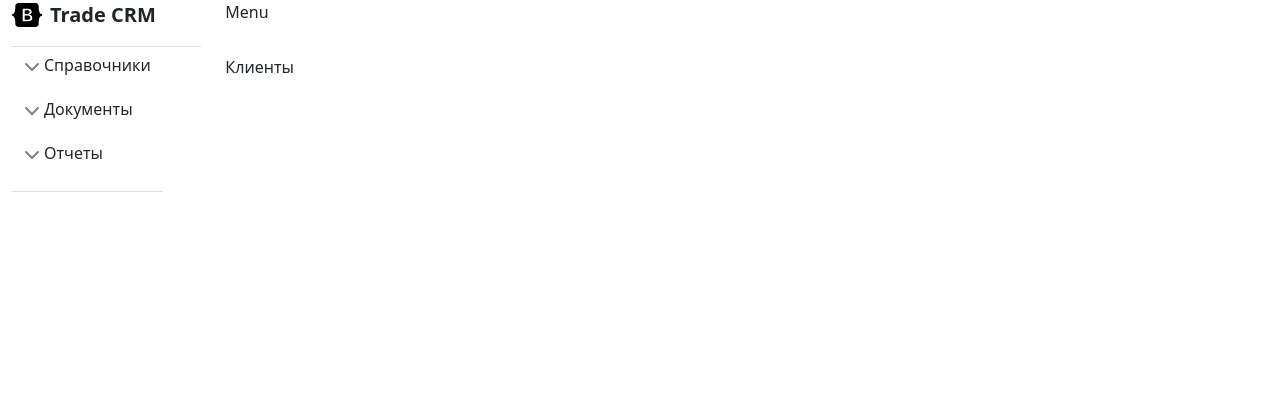
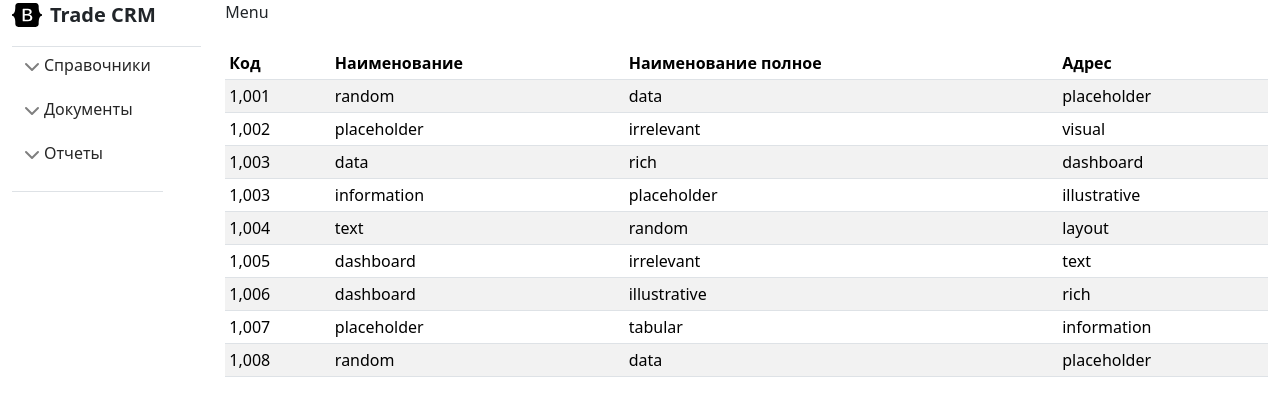
Before and after one commit to OlegVladychenko/djbase, a Django app: template trade/templates/trade/clients.html in a window 1280 px wide. Shown: the top 416 px of the page. Run offline with Django 4.2, Linux system fonts and the light colour scheme; the template is opened without the code that fills it, so the values that code supplies are empty; some libraries are stand-ins or nearby versions.

Commit message:
greed for clients

```diff
--- a/trade/templates/trade/clients.html
+++ b/trade/templates/trade/clients.html
@@ -1,6 +1,78 @@
 {% extends 'trade/base.html' %}
 
 {% block content %}
-<h1>{{title}}</h1>
-<p>Клиенты
+ <div class="table-responsive">
+        <table class="table table-striped table-sm">
+          <thead>
+            <tr>
+              <th scope="col">Код</th>
+              <th scope="col">Наименование</th>
+              <th scope="col">Наименование полное</th>
+              <th scope="col">Адрес</th>
+            </tr>
+          </thead>
+          <tbody>
+            <tr>
+              <td>1,001</td>
+              <td>random</td>
+              <td>data</td>
+              <td>placeholder</td>
+            </tr>
+            <tr>
+              <td>1,002</td>
+              <td>placeholder</td>
+              <td>irrelevant</td>
+              <td>visual</td>
+            </tr>
+            <tr>
+              <td>1,003</td>
+              <td>data</td>
+              <td>rich</td>
+              <td>dashboard</td>
+            </tr>
+            <tr>
+              <td>1,003</td>
+              <td>information</td>
+              <td>placeholder</td>
+              <td>illustrative</td>
+            </tr>
+            <tr>
+              <td>1,004</td>
+              <td>text</td>
+              <td>random</td>
+              <td>layout</td>
+            </tr>
+            <tr>
+              <td>1,005</td>
+              <td>dashboard</td>
+              <td>irrelevant</td>
+              <td>text</td>
+            </tr>
+            <tr>
+              <td>1,006</td>
+              <td>dashboard</td>
+              <td>illustrative</td>
+              <td>rich</td>
+            </tr>
+            <tr>
+              <td>1,007</td>
+              <td>placeholder</td>
+              <td>tabular</td>
+              <td>information</td>
+            </tr>
+            <tr>
+              <td>1,008</td>
+              <td>random</td>
+              <td>data</td>
+              <td>placeholder</td>
+            </tr>
+
+          </tbody>
+        </table>
+      </div>
+    </main>
+  </div>
+</div>
+
+
  {% endblock%}
```
